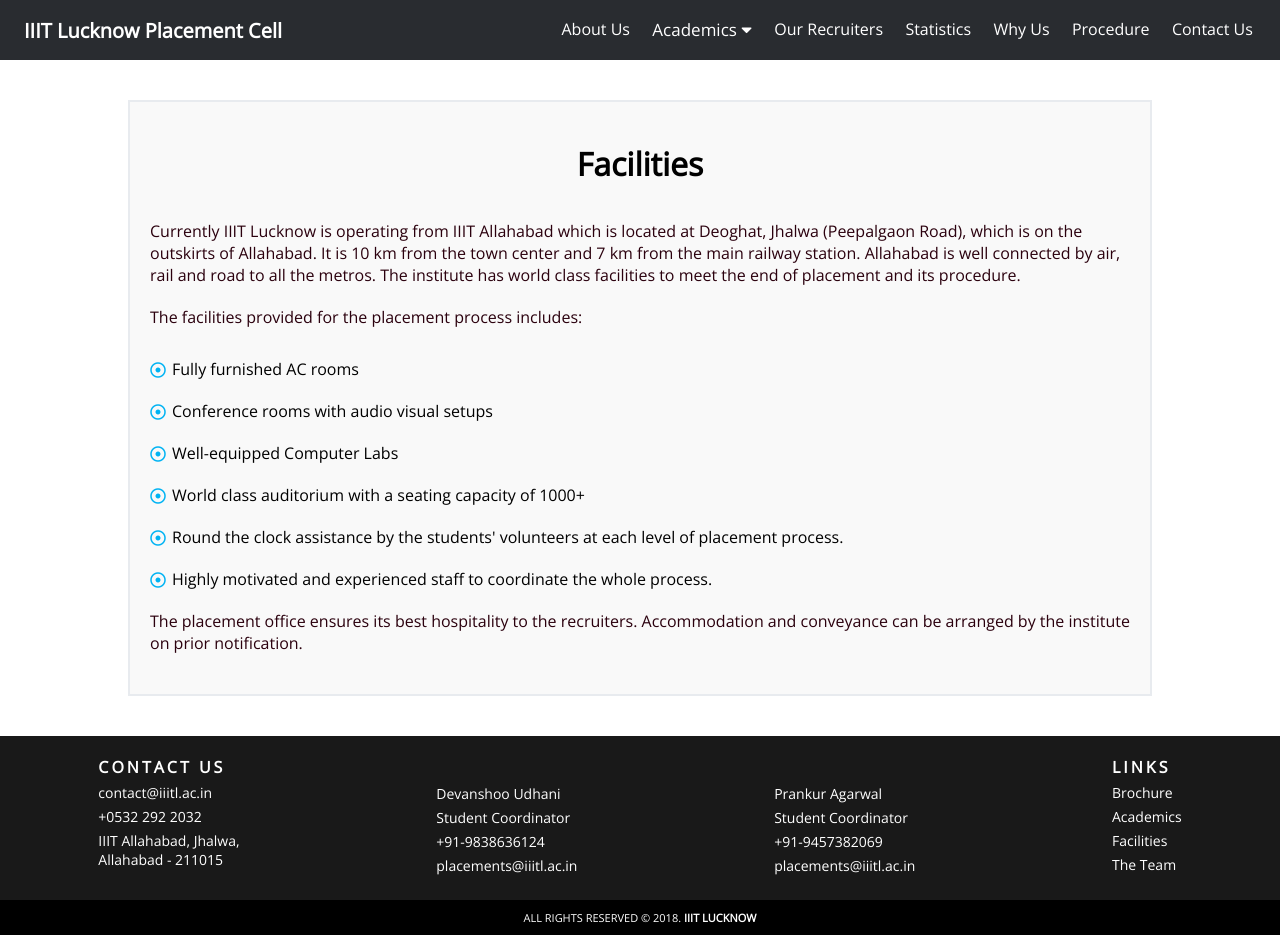
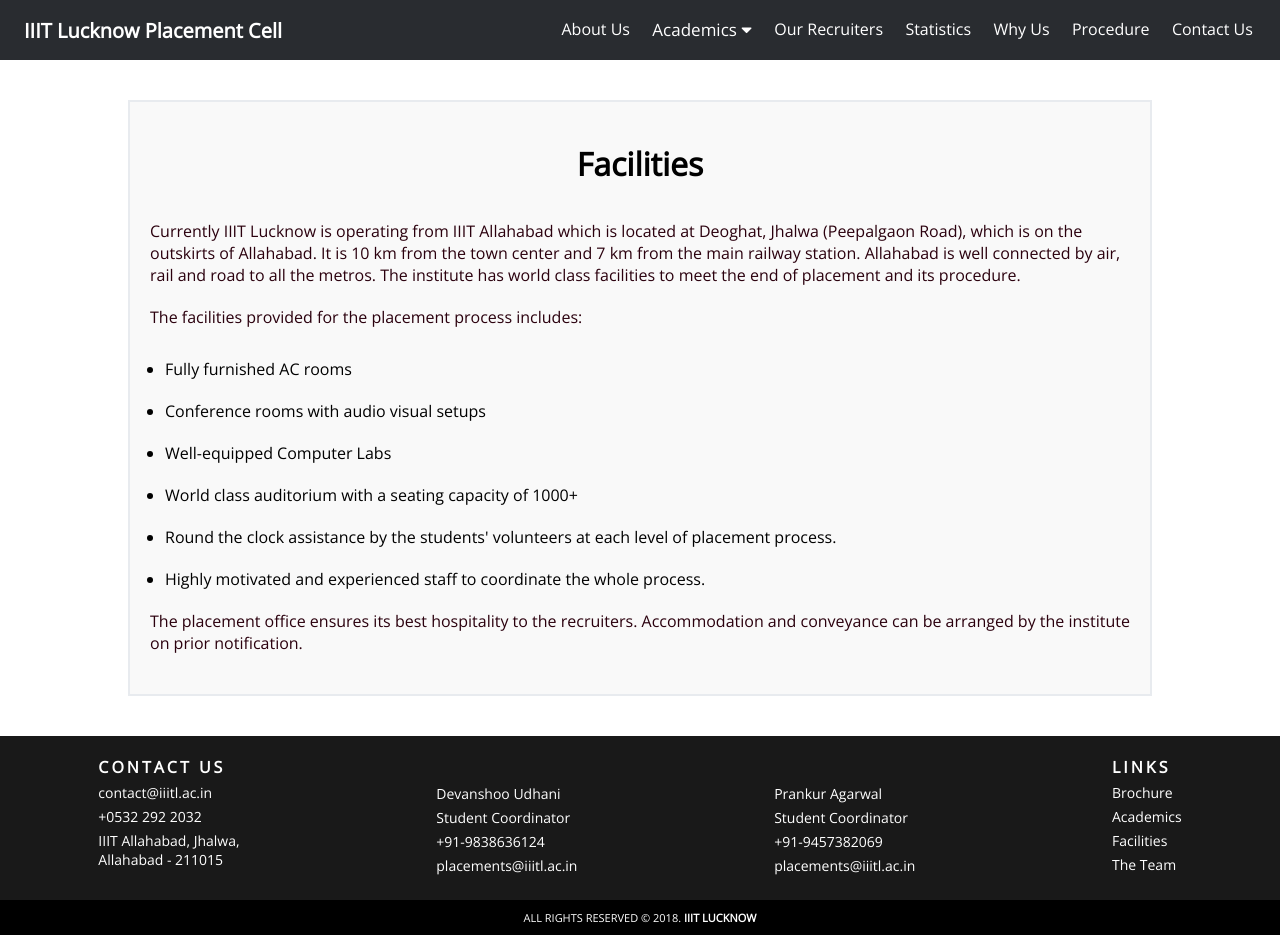
Before and after one commit to axios-iiitl/Placement-Website, a React (Create React App) app: page /facilities in a window 1280 px wide. Built offline with nearby package versions, Linux system fonts and the light colour scheme.

Commit message:
Remove fontawesome bullets

```diff
--- a/src/App.css
+++ b/src/App.css
@@ -587,23 +587,27 @@ body {
 
 /* Procedure And Policies */
 
+.custom-list {
+  list-style: disc!important;
+}
+
 .custom-list li {
   position: relative;
   border: 0px none;
-  padding: 10px 0 0px 22px;
-  display: block;
-  margin: 10px 0;
+  padding: 10px 0 0px 0px;
+  /* display: block; */
+  margin: 10px 15px;
   padding-right: 10px;
 }
 
-.custom-list li::before {
+/* .custom-list li::before {
   position: absolute;
   left: 0px;
-  content: "\f192";
+  content: "•";
   font-family: "Font Awesome 5 Free";
-  color: #00b3f3;
+  color: black;
   margin-top: 4px;
-}
+} */
 
 .ph-subheading {
   font-size: 25px !important;
```
